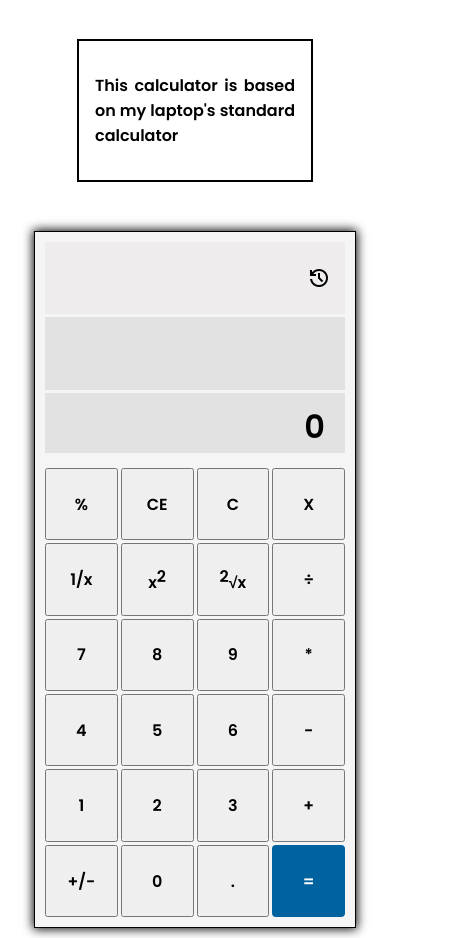
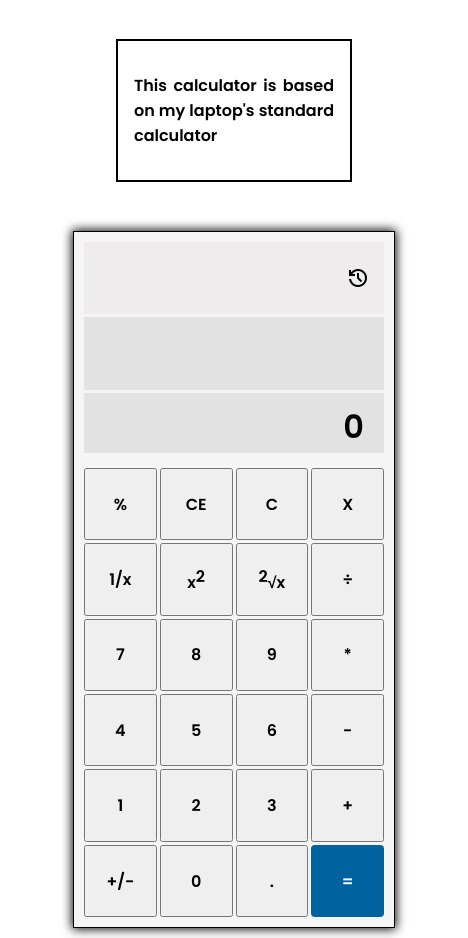
Before and after one commit to alvinjaymaique/calculator, a plain HTML site: page index.html in a window 390 px wide. Shown: the whole page, 468 px wide, since content can reach past the window. Drawn offline with nearby package versions, Linux system fonts and the light colour scheme.

Commit message:
Add files via upload

```diff
--- a/style.css
+++ b/style.css
@@ -265,6 +265,11 @@ body{
 } */
 
 @media only screen and (max-width: 600px){
+
+    body{
+        width: 120vw;
+    }
+
     #flex-container{
         display: flex;
         flex-direction: column;
```
